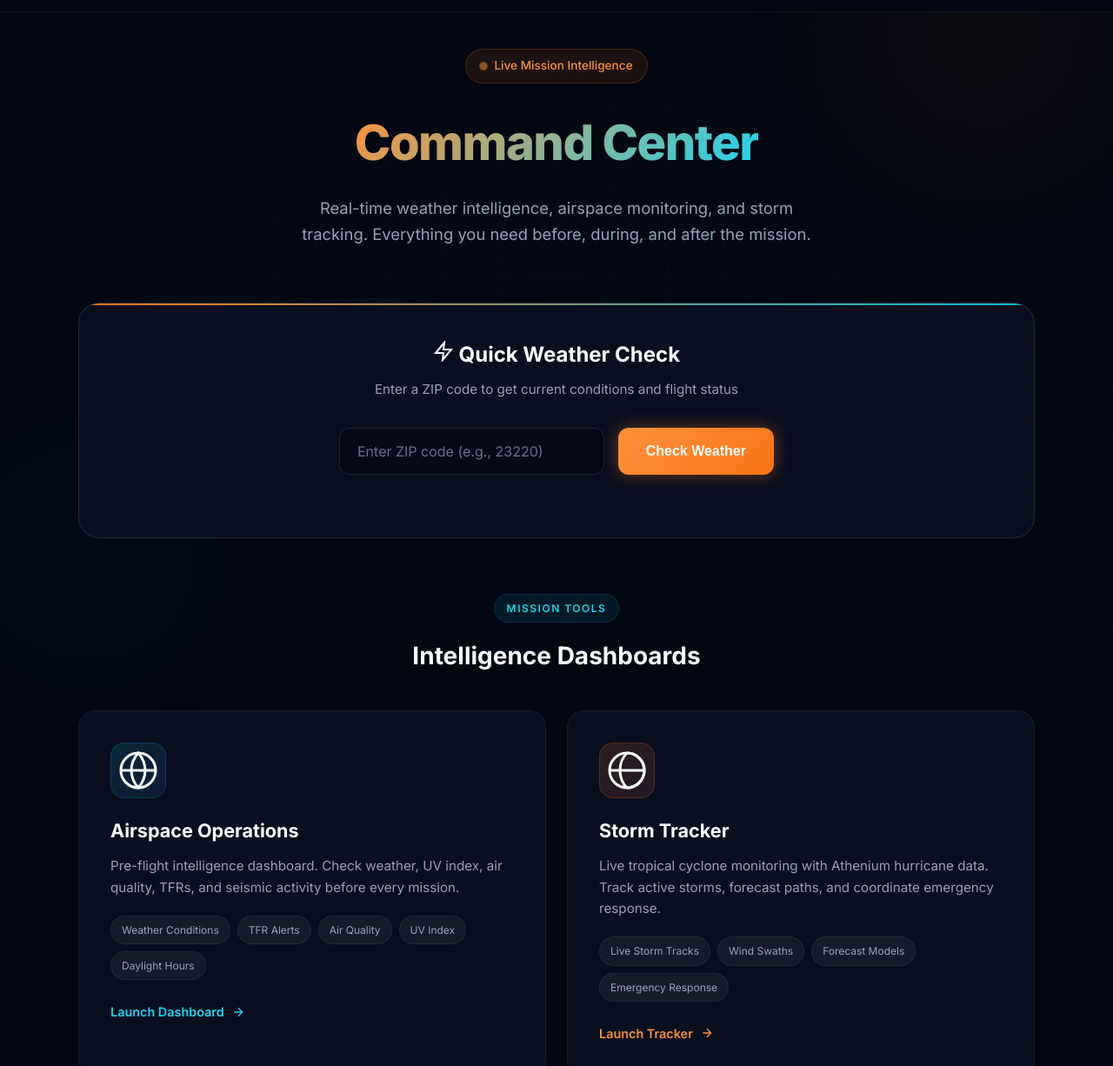
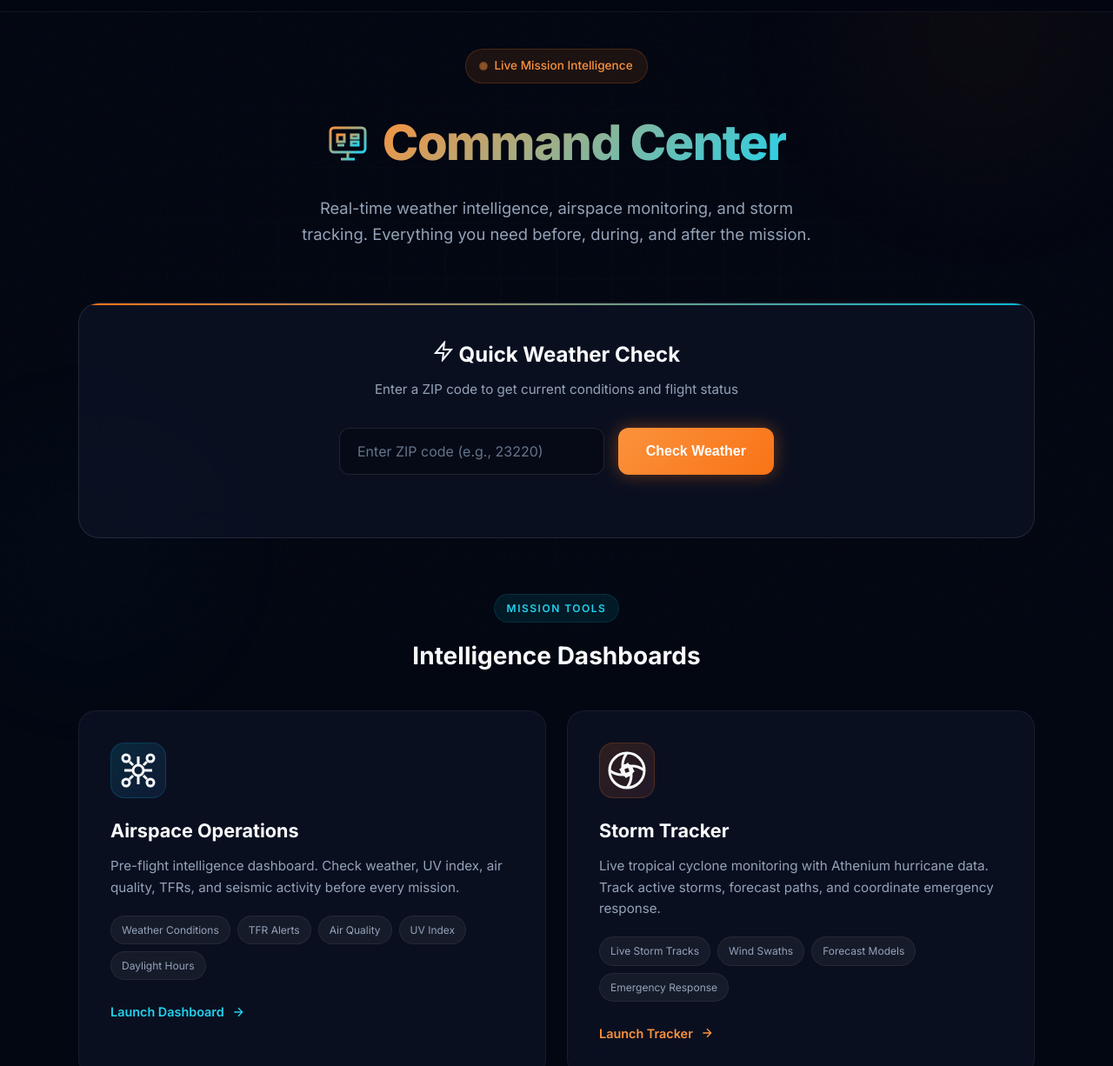
Before and after one commit to aerosure/aerosure.io, a plain HTML site: page command-center.html in a window 1280 px wide. Shown: the part 64-1290 px from the top of the page at 87% size. Drawn offline with Linux system fonts and the light colour scheme.

Commit message:
Update command-center.html

```diff
--- a/command-center.html
+++ b/command-center.html
@@ -203,6 +203,14 @@
             font-weight: 800;
             letter-spacing: -1.5px;
             margin-bottom: 16px;
+            display: flex;
+            align-items: center;
+            justify-content: center;
+            gap: 16px;
+        }
+
+        .hero h1 svg {
+            flex-shrink: 0;
         }
 
         .hero h1 .gradient {
@@ -669,7 +677,17 @@
                     <span class="hero-badge-dot"></span>
                     Live Mission Intelligence
                 </div>
-                <h1><span class="gradient">Command Center</span></h1>
+                <h1>
+                    <svg viewBox="0 0 24 24" width="48" height="48" fill="none" stroke="url(#cmdGrad)" stroke-width="1.5">
+                        <defs><linearGradient id="cmdGrad" x1="0%" y1="0%" x2="100%" y2="100%"><stop offset="0%" stop-color="#fb923c"/><stop offset="100%" stop-color="#22d3ee"/></linearGradient></defs>
+                        <!-- Monitor/dashboard -->
+                        <rect x="2" y="3" width="20" height="14" rx="2"/>
+                        <path d="M8 21h8M12 17v4"/>
+                        <!-- Grid/dashboard elements -->
+                        <path d="M6 7h4v4H6zM14 7h4v2h-4zM14 11h4v2h-4zM6 13h4"/>
+                    </svg>
+                    <span class="gradient">Command Center</span>
+                </h1>
                 <p>Real-time weather intelligence, airspace monitoring, and storm tracking. Everything you need before, during, and after the mission.</p>
             </div>
 
@@ -737,7 +755,19 @@
 
                 <div class="tools-grid">
                     <a href="airspace-ops.html" class="tool-card airspace">
-                        <div class="tool-icon"><svg viewBox="0 0 24 24" width="48" height="48" fill="none" stroke="currentColor" stroke-width="1.5"><circle cx="12" cy="12" r="10"/><line x1="2" y1="12" x2="22" y2="12"/><path d="M12 2a15.3 15.3 0 0 1 4 10 15.3 15.3 0 0 1-4 10 15.3 15.3 0 0 1-4-10 15.3 15.3 0 0 1 4-10z"/></svg></div>
+                        <div class="tool-icon"><svg viewBox="0 0 24 24" width="48" height="48" fill="none" stroke="currentColor" stroke-width="1.5">
+                            <!-- Drone shape -->
+                            <circle cx="12" cy="12" r="3"/>
+                            <path d="M12 9V4M12 20v-5"/>
+                            <path d="M9 12H4M20 12h-5"/>
+                            <!-- Propeller arms -->
+                            <path d="M7 7l2 2M15 15l2 2M7 17l2-2M15 9l2-2"/>
+                            <!-- Propellers -->
+                            <circle cx="5" cy="5" r="2"/>
+                            <circle cx="19" cy="5" r="2"/>
+                            <circle cx="5" cy="19" r="2"/>
+                            <circle cx="19" cy="19" r="2"/>
+                        </svg></div>
                         <h3>Airspace Operations</h3>
                         <p>Pre-flight intelligence dashboard. Check weather, UV index, air quality, TFRs, and seismic activity before every mission.</p>
                         <div class="tool-features">
@@ -754,7 +784,15 @@
                     </a>
 
                     <a href="storm-tracker.html" class="tool-card storm">
-                        <div class="tool-icon"><svg viewBox="0 0 24 24" width="48" height="48" fill="none" stroke="currentColor" stroke-width="1.5"><circle cx="12" cy="12" r="10"/><path d="M12 2a10 10 0 0 1 0 20"/><path d="M12 2c-2.5 2.5-4 6-4 10s1.5 7.5 4 10"/><path d="M2 12h20"/></svg></div>
+                        <div class="tool-icon"><svg viewBox="0 0 24 24" width="48" height="48" fill="none" stroke="currentColor" stroke-width="1.5">
+                            <!-- Hurricane/cyclone -->
+                            <circle cx="12" cy="12" r="10"/>
+                            <circle cx="12" cy="12" r="3"/>
+                            <path d="M12 2c-1.5 2-2.5 4.5-2.5 7s1 5 2.5 7"/>
+                            <path d="M12 22c1.5-2 2.5-4.5 2.5-7s-1-5-2.5-7"/>
+                            <path d="M2 12c2 1.5 4.5 2.5 7 2.5s5-1 7-2.5"/>
+                            <path d="M22 12c-2-1.5-4.5-2.5-7-2.5s-5 1-7 2.5"/>
+                        </svg></div>
                         <h3>Storm Tracker</h3>
                         <p>Live tropical cyclone monitoring with Athenium hurricane data. Track active storms, forecast paths, and coordinate emergency response.</p>
                         <div class="tool-features">
```
